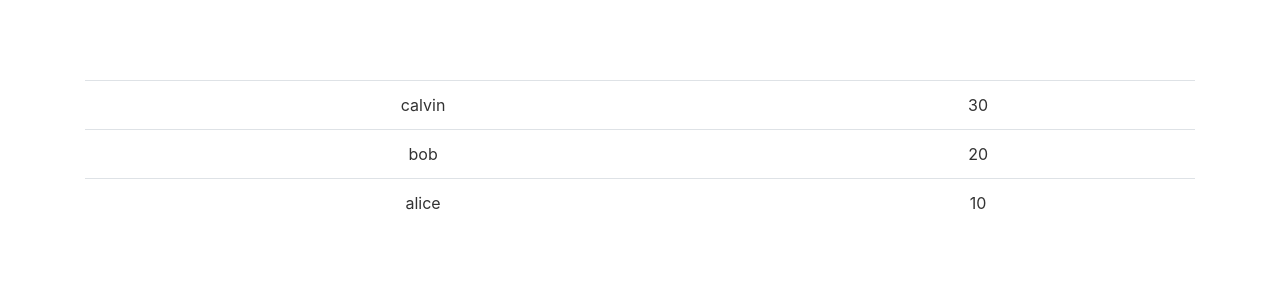
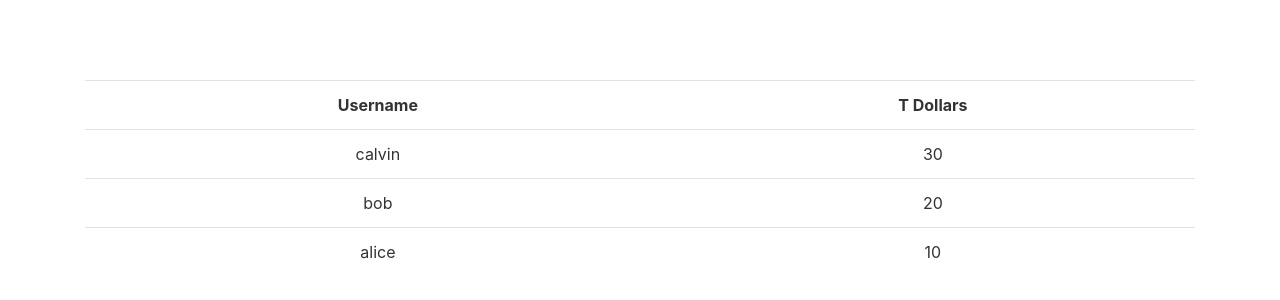
Before and after one commit to jcfrantz-2018/5thumbs, a PHP site: page /Leaderboard.php in a window 1280 px wide. Shown: the top 300 px of the page. Run offline with PHP 8.4, Linux system fonts and the light colour scheme; data comes from the database, SQL or seed files in the repository.

Commit message:
some gui changes

```diff
--- a/Frontend/Home.php
+++ b/Frontend/Home.php
@@ -8,7 +8,7 @@ require_once '../Backend/common.php';
 <html lang="en">
 <head>
   <meta charset="utf-8">
-  <title>eStartup Bootstrap Template</title>
+  <title>Home</title>
   <meta content="width=device-width, initial-scale=1.0" name="viewport">
   <meta content="" name="keywords">
   <meta content="" name="description">
--- a/Frontend/Leaderboard.php
+++ b/Frontend/Leaderboard.php
@@ -35,15 +35,14 @@
     License: https://bootstrapmade.com/license/
   ======================================================= -->
 </head>
-<?php
-
-require_once '../Backend/common.php';
-
-?>
 <body>
 <section class="padd-section text-center wow fadeInUp">
 <div class="container">
 <?php
+
+require_once '../Backend/common.php';
+require_once '../Backend/ConnectionManager.php';
+
 $servername = "localhost";
 $username = "root";
 $password = "";
@@ -54,11 +53,16 @@ require_once '../Backend/common.php';
 $sql = "SELECT username, T_Dollars FROM T_Dollars ORDER by T_Dollars desc";
 $result = $conn->query($sql);
 
-    echo "<table class='table'>";
 $count = 0;
-
 if (($result->num_rows) > 0 and ($count<1)) {
 // output data of each row
+echo "<table class='table'>
+        <div class='feature-block'>
+        <tr>
+          <th>Username</th>
+          <th>T Dollars</th>
+        </tr>
+";
 
 while($row = $result->fetch_assoc()) {
     echo "<tr><td>".$row["username"]."</td>"."<td>".$row["T_Dollars"]."</td></tr>";
```
Also changed, not shown: Frontend/template.html (renamed from Frontend/index.html). Lines whose indentation alone changed are shown as unchanged.
